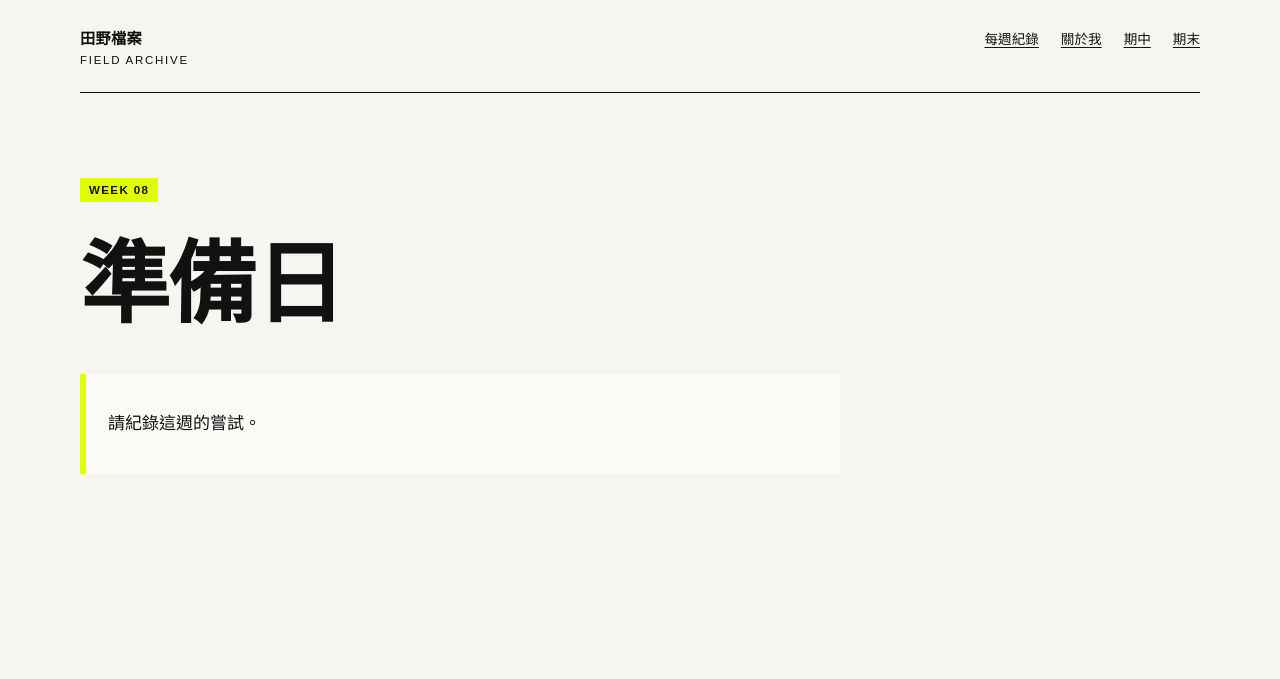
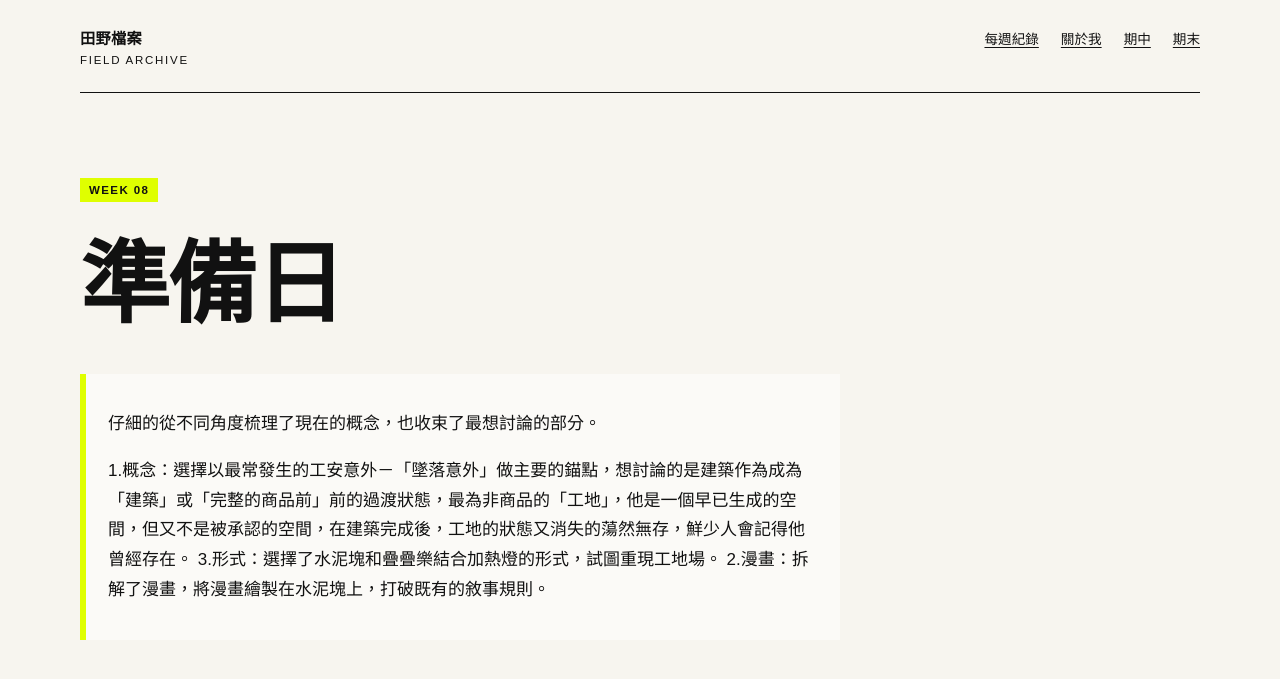
Before and after one commit to aa46946946/fieldworkarchive, a Jekyll site: the page built from weeks/week-08.md, in a window 1280 px wide. Shown: the top 679 px of the page. Built offline with Jekyll 4.4.1, drawn with Linux system fonts in a browser that asks for light colours.

Commit message:
Update week-08.md

```diff
--- a/weeks/week-08.md
+++ b/weeks/week-08.md
@@ -7,4 +7,8 @@ permalink: /weeks/week-08/
 
 # 準備日
 
-> 請紀錄這週的嘗試。
+> 仔細的從不同角度梳理了現在的概念，也收束了最想討論的部分。
+>
+> 1.概念：選擇以最常發生的工安意外－「墜落意外」做主要的錨點，想討論的是建築作為成為「建築」或「完整的商品前」前的過渡狀態，最為非商品的「工地」，他是一個早已生成的空間，但又不是被承認的空間，在建築完成後，工地的狀態又消失的蕩然無存，鮮少人會記得他曾經存在。
+> 3.形式：選擇了水泥塊和疊疊樂結合加熱燈的形式，試圖重現工地場。
+> 2.漫畫：拆解了漫畫，將漫畫繪製在水泥塊上，打破既有的敘事規則。
```
